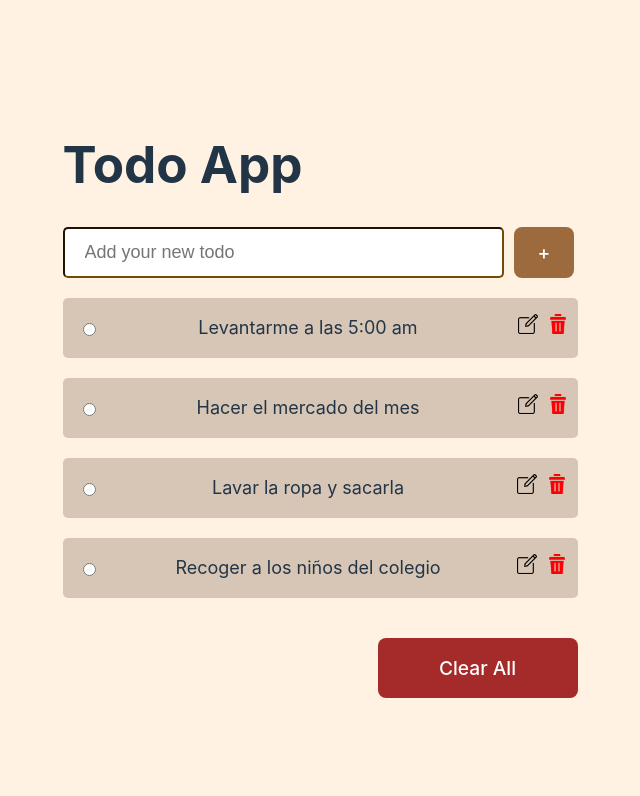
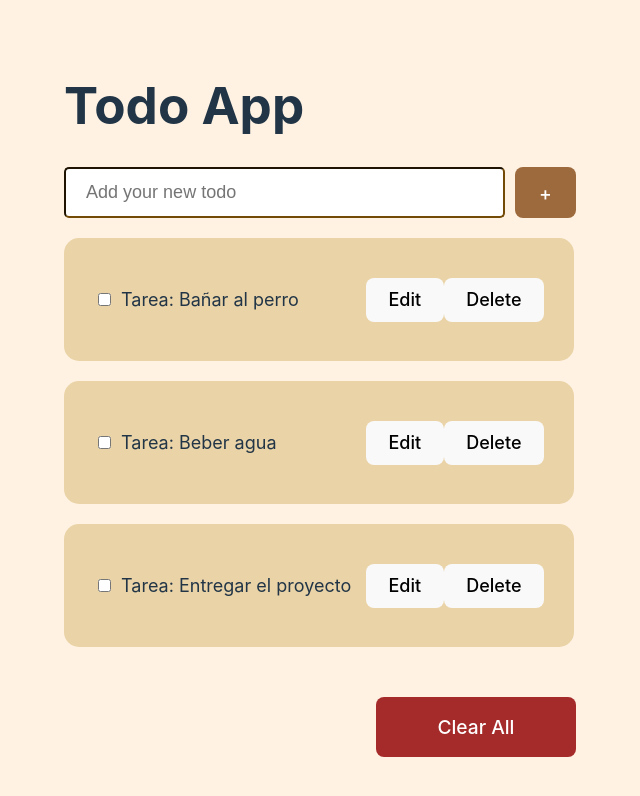
Before and after one commit to darwinweb/my-react-task-list, a React (Vite) app: page / in a window 1280 px wide. Shown: the top 796 px of the page, without its empty margins (320-960 px from the left). Built offline with nearby package versions, Linux system fonts and the light colour scheme.

Commit message:
se agrego la lista de tareas

```diff
--- a/src/App.css
+++ b/src/App.css
@@ -9,8 +9,8 @@ body{
 
 .add {
   display: flex;
+}
 
-}
 .input {
   width: 415px;
   height: 45px;
@@ -28,23 +28,27 @@ body{
 
 }
 
-.task {
-  width: 500px;
-  height: 60px;
-  font-size: large;
-  border-radius: 5px;
-  background-color: rgb(215, 198, 181);
-  margin-top: 20px;
-  display: flex;
+.task{
+    width: 450px;
+    height: 100%;
+    display: flex;
+    flex-direction: column;
+    margin-top: 20px;
+    gap: 30px;
+    background-color: rgb(234, 211, 166);
+    border-radius: 15px;
+    padding: 30px;
+    font-size: large;
+}
+
+.task-item {
+  display: grid;
+  grid-template-columns: auto 1fr auto auto;
   align-items: center;
-  justify-content: space-between;
-  padding-left: 15px;
+}
 
-}
-img {
-  width: 20px;
+.seleccion {
   margin-right: 10px;
-
 }
 
 .clear {
@@ -52,6 +56,7 @@ img {
   display: flex;
   align-items:end;
   justify-content:flex-end;
+  margin-top: 10px;
 }
 
 .boton{
@@ -59,4 +64,5 @@ img {
   width: 200px;
   height: 60px;
   font-size: larger;
+  margin-top: 10px;
 }
--- /dev/null
+++ b/src/Components/ListaTareas.js
@@ -0,0 +1,7 @@
+const listaTareas = [
+    {titulo: "Tarea 1", descripcion: "Bañar al perro", isComplete: false},
+    {titulo: "Tarea 2", descripcion: "Beber agua", isComplete: false},
+    {titulo: "Tarea 3", descripcion: "Entregar el proyecto", isComplete: false}
+]
+
+export default listaTareas
--- a/src/Components/Task.jsx
+++ b/src/Components/Task.jsx
@@ -1,12 +1,8 @@
 function Task({task}){
     return(
-        <div className="task">
-            <input type="radio"className="seleccion" />
-            <p>{task}</p>
-            <div className="icons-container">
-                <img src="./src/icons/editing.png" alt="Ícono 2" title="edit" className="icon" />
-                <img src="./src/icons/delete.png" alt="Ícono 1" title="delete" className="icon" />
-            </div>
+        <div >
+
+
 
         </div>
     )
--- a/src/Components/TaskList.jsx
+++ b/src/Components/TaskList.jsx
@@ -1,17 +1,25 @@
-import Task from "./Task"
+import listaTareas from './ListaTareas';
 
-function TaskList(){
-    return(
-        <div >
-            <Task task="Levantarme a las 5:00 am" isComplete={false}/>
-            <Task task="Hacer el mercado del mes"/>
-            <Task task="Lavar la ropa y sacarla"/>
-            <Task task="Recoger a los niños del colegio"/>
-            <div className="clear">
-            <button className="boton" style={{color:"white"}}>Clear All</button>
-            </div>
-        </div>
-    )
+function TaskList() {
+  return (
+    <div >
+      {listaTareas.map((tarea) => (
+       <div className="task" key={tarea.titulo}>
+        <div className="task-item">
+            <input type="checkbox" className="seleccion" checked={tarea.isComplete} />
+             <p>Tarea: {tarea.descripcion}</p>
+             <button>Edit</button>
+             <button>Delete</button>
+        </div >
+       </div>
+       ))}
+      <div className="clear">
+        <button className="boton" style={{ color: "white" }}>
+          Clear All
+        </button>
+      </div>
+    </div>
+  );
 }
 
-export default TaskList
+export default TaskList;
```
